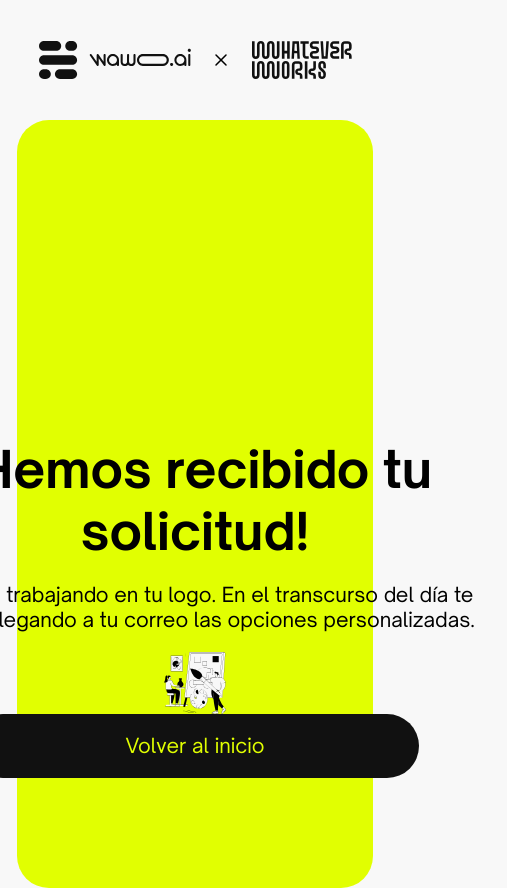
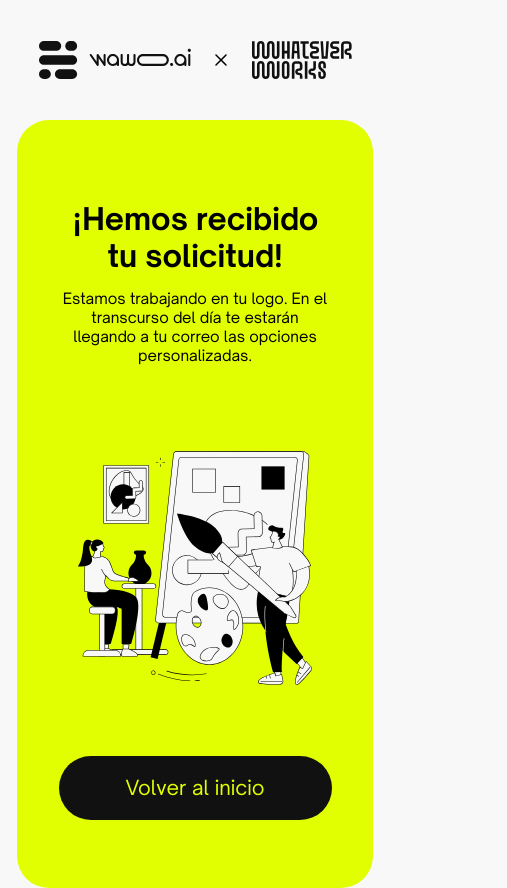
Before and after one commit to TheSerch07/Client-Wawo-Logos, a React (Vite) app: page /formFinished in a window 390 px wide. Shown: the whole page, 507 px wide, since content can reach past the window. Built offline with nearby package versions, Linux system fonts and the light colour scheme; the HTML template or start-up script is replaced by a standard one; a web font is replaced by a local one.

Commit message:
init responsive

```diff
--- a/src/styles/End.module.css
+++ b/src/styles/End.module.css
@@ -73,3 +73,44 @@
 .button:hover {
     cursor: pointer;
 }
+
+@media (max-width: 490px) {
+    .h1 {
+        /* margin-top: 3vw;
+        margin-bottom: 0; */
+        font-size: 30px
+    }
+
+    .childEnd {
+        width: 80vw;
+        height: 180vw;
+        /* display: flex;
+        flex-direction: column;
+        align-content: center;
+        justify-content: space-around;
+        align-items: center; */
+    }
+
+    .childEndTwo {
+        width: 65vw;
+    }
+
+    .contentP {
+        width: 70vw;
+    }
+
+    .p {
+        /* font-family: OpenSauseOneRegular; */
+        font-size: 15px;
+        /* text-align: center; */
+    }
+
+    .img {
+        max-width: 60vw;
+    }
+
+    .button {
+        width: 70vw;
+    }
+
+}
```
